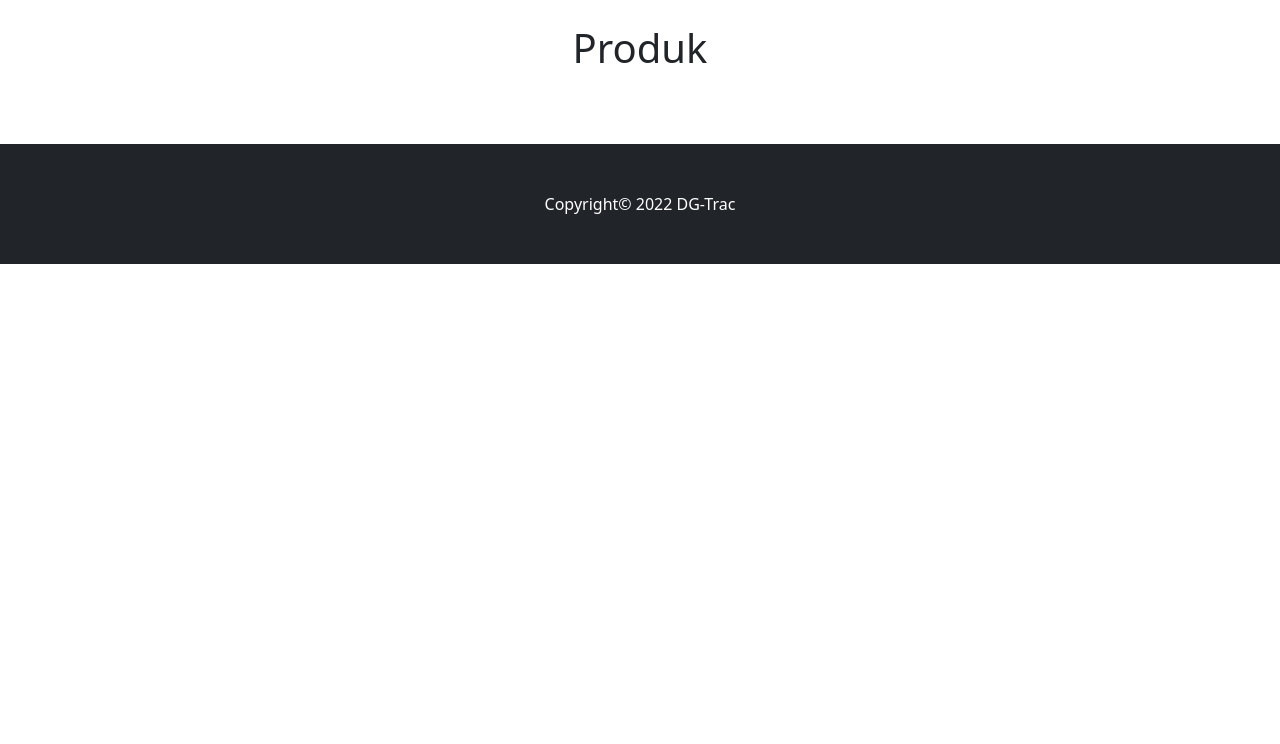
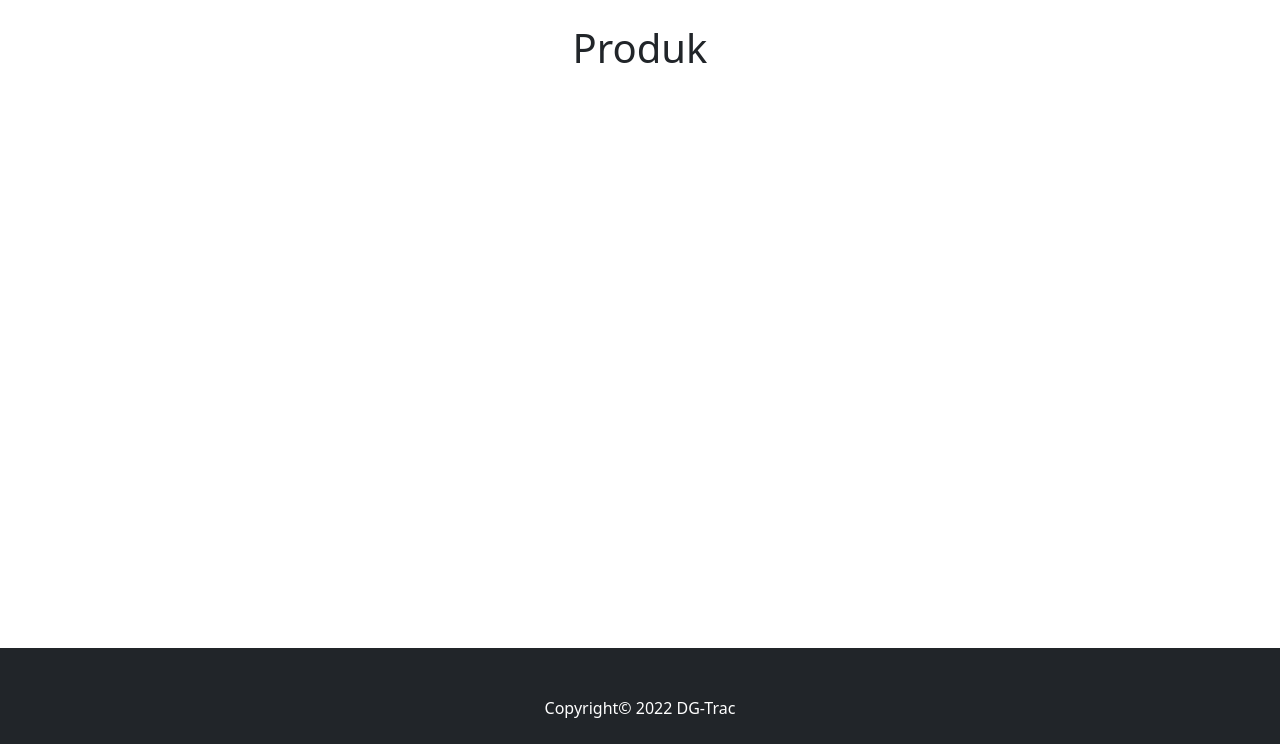
Before and after one commit to xynogen/dgtrac, a CodeIgniter 4 app: template app/Views/produkList.php in a window 1280 px wide. Shown: the part 56-800 px from the top of the page. Run offline with PHP 8.4 and a stand-in for CodeIgniter, Linux system fonts and the light colour scheme; the template is opened without the code that fills it, so the values that code supplies are empty; some libraries are stand-ins or nearby versions.

Commit message:
fix(footer)

```diff
--- a/app/Views/produkList.php
+++ b/app/Views/produkList.php
@@ -98,7 +98,8 @@
         </div>
     </div>
 
-    <footer class="mt-5 py-5 bg-dark">
+
+    <footer class="mt-5 py-5 bg-dark my-footer">
         <div class="container">
             <div class="col-12">
                 <p class="m-0 text-center text-white">Copyright© 2022 DG-Trac</p>
```
